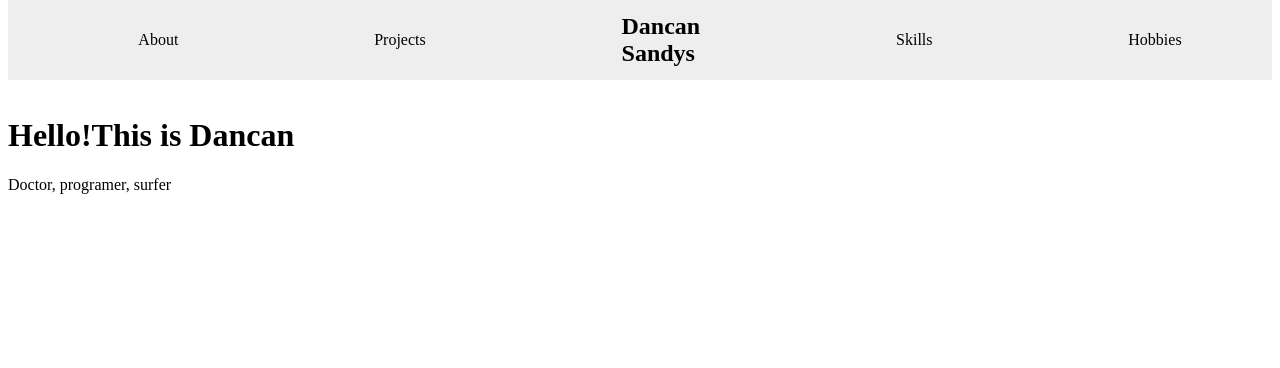
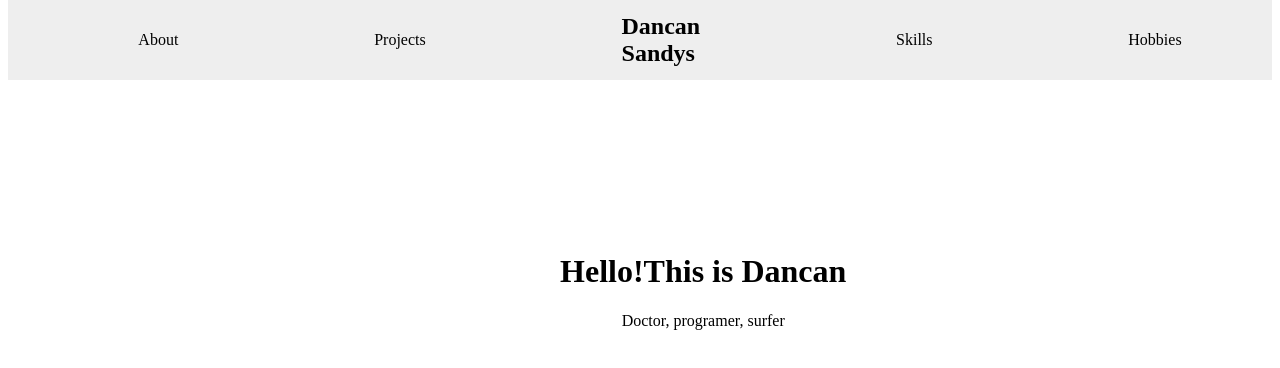
Before and after one commit to dancan-sandys/Personal-portfolio, a plain HTML site: page index.html in a window 1280 px wide. Drawn offline with Linux system fonts and the light colour scheme.

Commit message:
style the introductory text on the first page to position it

```diff
--- a/styles.css
+++ b/styles.css
@@ -11,9 +11,20 @@ nav{background-color: #eeeeee;
         align-items: center;
         height:80px;
    }
+
 li{
      padding: 8%;
    }
-    ul>h1{
+
+ul > h1{
          padding: 8%;
         }
+
+.firstpagetext{
+                  text-align: center;
+                  width: 30%;
+                  float: right;
+                  position: relative;
+                  right: 30%;
+                  top: 120px;
+               }
```
Also changed, not shown: index.html (line endings or trailing spaces). Lines whose indentation alone changed are shown as unchanged.
